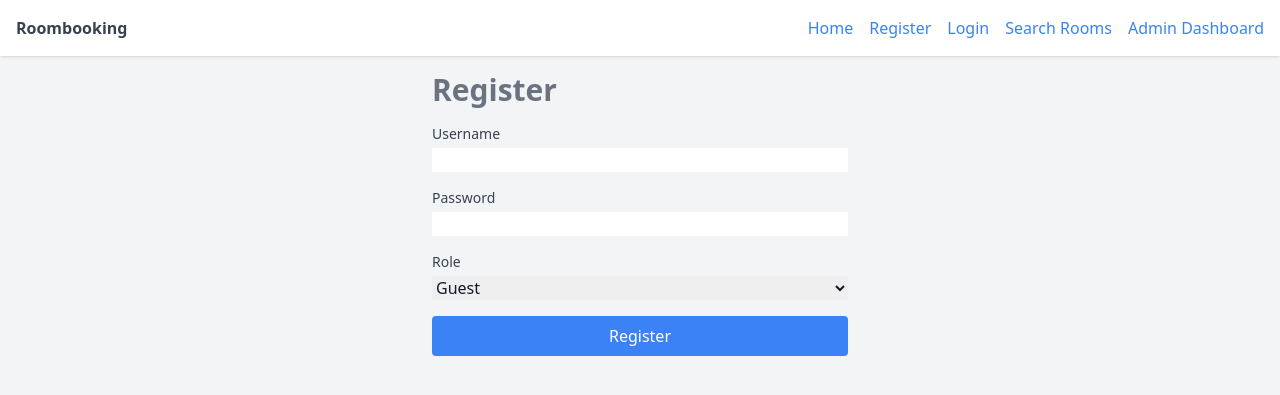
After one commit to TonyLe02/Roombooking, a PHP site: page /register.php in a window 1280 px wide. The commit adds this page. Shown: the top 395 px of the page. Run offline with PHP 8.4, Linux system fonts and the light colour scheme.

Commit message:
Update database configuration and add registration page

```diff
--- a/dist/styles.css
+++ b/dist/styles.css
@@ -539,19 +539,43 @@ video {
 .mt-4 {
   margin-top: 1rem;
 }
+.mb-4 {
+  margin-bottom: 1rem;
+}
+.mt-1 {
+  margin-top: 0.25rem;
+}
+.block {
+  display: block;
+}
 .flex {
   display: flex;
+}
+.w-full {
+  width: 100%;
 }
 .max-w-4xl {
   max-width: 56rem;
 }
+.max-w-md {
+  max-width: 28rem;
+}
+.items-center {
+  align-items: center;
+}
 .justify-center {
   justify-content: center;
+}
+.justify-between {
+  justify-content: space-between;
 }
 .space-x-4 > :not([hidden]) ~ :not([hidden]) {
   --tw-space-x-reverse: 0;
   margin-right: calc(1rem * var(--tw-space-x-reverse));
   margin-left: calc(1rem * calc(1 - var(--tw-space-x-reverse)));
+}
+.rounded {
+  border-radius: 0.25rem;
 }
 .bg-gray-100 {
   --tw-bg-opacity: 1;
@@ -561,15 +585,45 @@ video {
   --tw-bg-opacity: 1;
   background-color: rgb(255 255 255 / var(--tw-bg-opacity));
 }
+.bg-blue-500 {
+  --tw-bg-opacity: 1;
+  background-color: rgb(59 130 246 / var(--tw-bg-opacity));
+}
 .p-4 {
   padding: 1rem;
+}
+.px-4 {
+  padding-left: 1rem;
+  padding-right: 1rem;
+}
+.py-2 {
+  padding-top: 0.5rem;
+  padding-bottom: 0.5rem;
+}
+.text-center {
+  text-align: center;
 }
 .text-3xl {
   font-size: 1.875rem;
   line-height: 2.25rem;
 }
+.text-sm {
+  font-size: 0.875rem;
+  line-height: 1.25rem;
+}
+.text-lg {
+  font-size: 1.125rem;
+  line-height: 1.75rem;
+}
+.text-xl {
+  font-size: 1.25rem;
+  line-height: 1.75rem;
+}
 .font-bold {
   font-weight: 700;
+}
+.font-medium {
+  font-weight: 500;
 }
 .text-blue-500 {
   --tw-text-opacity: 1;
@@ -583,6 +637,22 @@ video {
   --tw-text-opacity: 1;
   color: rgb(34 197 94 / var(--tw-text-opacity));
 }
+.text-gray-700 {
+  --tw-text-opacity: 1;
+  color: rgb(55 65 81 / var(--tw-text-opacity));
+}
+.text-white {
+  --tw-text-opacity: 1;
+  color: rgb(255 255 255 / var(--tw-text-opacity));
+}
+.text-gray-500 {
+  --tw-text-opacity: 1;
+  color: rgb(107 114 128 / var(--tw-text-opacity));
+}
+.text-red-500 {
+  --tw-text-opacity: 1;
+  color: rgb(239 68 68 / var(--tw-text-opacity));
+}
 .shadow {
   --tw-shadow: 0 1px 3px 0 rgb(0 0 0 / 0.1), 0 1px 2px -1px rgb(0 0 0 / 0.1);
   --tw-shadow-colored: 0 1px 3px 0 var(--tw-shadow-color), 0 1px 2px -1px var(--tw-shadow-color);
--- /dev/null
+++ b/src/register.php
@@ -0,0 +1,73 @@
+<!DOCTYPE html>
+<html lang="en">
+
+<head>
+    <meta charset="UTF-8">
+    <meta name="viewport" content="width=device-width, initial-scale=1.0">
+    <title>Register</title>
+    <link href="/Roombooking/dist/styles.css" rel="stylesheet">
+</head>
+
+<body class="bg-gray-100 text-gray-900">
+    <!-- Navbar -->
+    <nav class="bg-white shadow">
+        <div class="container mx-auto p-4 flex justify-between items-center">
+            <div class="text-gray-700 font-bold">Roombooking</div>
+            <ul class="flex justify-center space-x-4">
+                <li><a href="/Roombooking/src/index.php" class="text-blue-500 hover:underline">Home</a></li>
+                <li><a href="/Roombooking/src/register.php" class="text-blue-500 hover:underline">Register</a></li>
+                <li><a href="/Roombooking/src/login.php" class="text-blue-500 hover:underline">Login</a></li>
+                <li><a href="/Roombooking/src/search.php" class="text-blue-500 hover:underline">Search Rooms</a></li>
+                <li><a href="/Roombooking/src/admin.php" class="text-blue-500 hover:underline">Admin Dashboard</a></li>
+            </ul>
+        </div>
+    </nav>
+
+    <!-- Main Content -->
+    <div class="container mx-auto max-w-md p-4">
+        <h1 class="text-3xl font-bold text-gray-500">Register</h1>
+        <form action="register.php" method="POST" class="mt-4">
+            <div class="mb-4">
+                <label for="username" class="block text-sm font-medium text-gray-700">Username</label>
+                <input type="text" name="username" id="username" class="mt-1 block w-full" required>
+            </div>
+            <div class="mb-4">
+                <label for="password" class="block text-sm font-medium text-gray-700">Password</label>
+                <input type="password" name="password" id="password" class="mt-1 block w-full" required>
+            </div>
+            <div class="mb-4">
+                <label for="role" class="block text-sm font-medium text-gray-700">Role</label>
+                <select name="role" id="role" class="mt-1 block w-full" required>
+                    <option value="guest">Guest</option>
+                    <option value="admin">Administrator</option>
+                </select>
+            </div>
+            <button type="submit" class="w-full bg-blue-500 text-white py-2 px-4 rounded">Register</button>
+        </form>
+
+        <?php
+        // Handle form submission
+        if ($_SERVER['REQUEST_METHOD'] == 'POST') {
+            require '../config.php'; // Database connection
+
+            $username = $_POST['username'];
+            $password = password_hash($_POST['password'], PASSWORD_BCRYPT);
+            $role = $_POST['role'];
+
+            $stmt = $conn->prepare("INSERT INTO users (username, password, role) VALUES (?, ?, ?)");
+            $stmt->bind_param("sss", $username, $password, $role);
+
+            if ($stmt->execute()) {
+                echo "<p class='text-green-500 text-center mt-4'>Registration successful!</p>";
+            } else {
+                echo "<p class='text-red-500 text-center mt-4'>Error: " . $stmt->error . "</p>";
+            }
+
+            $stmt->close();
+            $conn->close();
+        }
+        ?>
+    </div>
+</body>
+
+</html>
```
Also changed, not shown: config.php (added, +13 -0 lines), src/index.php (+24 -12 lines), src/login.php (added, +89 -0 lines), src/search.php (+87 -32 lines).
